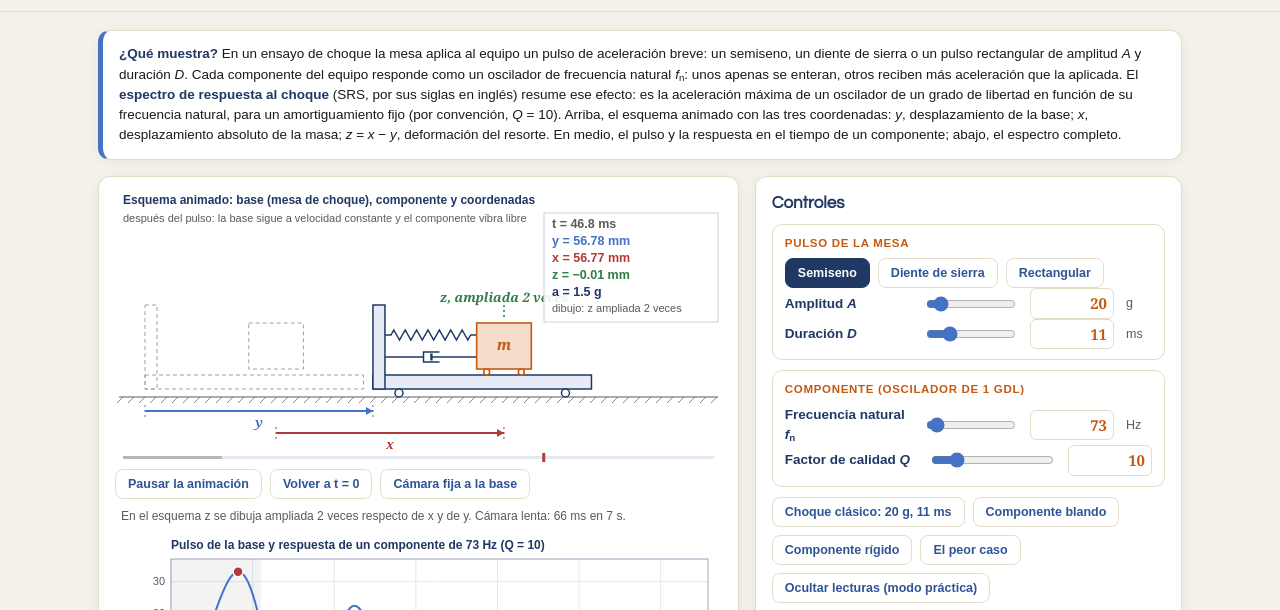
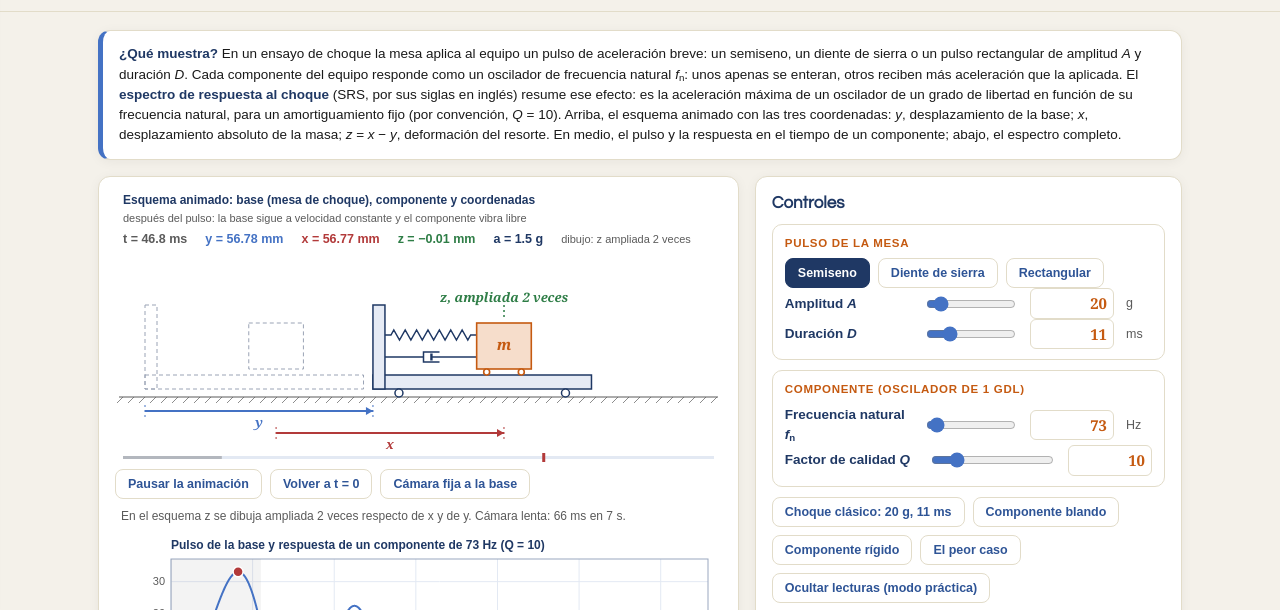
Before and after one commit to ElodieStrupiechonski/vibraciones-exploradores, a plain HTML site: page choque_interactivo.html in a window 1280 px wide. Shown: the part 187-797 px from the top of the page. Drawn offline with Linux system fonts and the light colour scheme; a web font is replaced by a local one.

Commit message:
Choque: lecturas en una linea sobre el esquema
Co-Authored-By: Claude Fable 5.2 <noreply@anthropic.com>
Claude-Session: https://claude.ai/code/session_01DeTjwPj55BDWh3PeEv8KWV

```diff
--- a/choque_interactivo.html
+++ b/choque_interactivo.html
@@ -421,11 +421,13 @@ function esquema(fr){
   c.fillStyle=ORANGE; c.font='italic bold 15px Georgia,serif'; c.textAlign='center'; c.textBaseline='middle'; c.fillText('m',xm+MW/2,my+23);
   // flechas de las coordenadas
   const fl=(x0,x1,yy,col,txt,arr)=>{ c.strokeStyle=col; c.fillStyle=col; c.lineWidth=2; c.beginPath(); c.moveTo(x0,yy); c.lineTo(x1,yy); c.stroke(); if(Math.abs(x1-x0)>7){ const s=x1>x0?1:-1; c.beginPath(); c.moveTo(x1,yy); c.lineTo(x1-7*s,yy-4); c.lineTo(x1-7*s,yy+4); c.closePath(); c.fill(); }
-    c.lineWidth=1; c.setLineDash([2,3]); [x0,x1].forEach(x=>{ c.beginPath(); c.moveTo(x,yy-6); c.lineTo(x,yy+6); c.stroke(); }); c.setLineDash([]); c.font='italic bold 13px Georgia,serif'; c.textAlign='center'; c.textBaseline=arr?'bottom':'top'; c.fillText(txt,Math.max(14,Math.min(W-14,(x0+x1)/2)),yy+(arr?-6:6)); };
+    c.lineWidth=1; c.setLineDash([2,3]); [x0,x1].forEach(x=>{ c.beginPath(); c.moveTo(x,yy-6); c.lineTo(x,yy+6); c.stroke(); }); c.setLineDash([]); c.font='italic bold 13px Georgia,serif'; c.textAlign='center'; c.textBaseline=arr?'bottom':'top'; const tw=c.measureText(txt).width/2+4; c.fillText(txt,Math.max(tw,Math.min(W-tw,(x0+x1)/2)),yy+(arr?-6:6)); };
   if(!cam){ fl(X0,xb,GY+14,STEEL,'y',false); const xm0=X0+12+L0+MW/2; fl(xm0,xm0+e.y*sx+dz,GY+36,RED,'x',false); } else { c.fillStyle=GREY; c.font='11px Arial'; c.textAlign='left'; c.textBaseline='top'; c.fillText(nar?'el piso se desliza hacia atrás: sólo se ve z':'la cámara viaja con la base: el piso se desliza hacia atrás y sólo se ve z, la deformación del resorte',8,GY+14); } fl(xb+12+L0+MW/2,xm+MW/2,my-12,GREEN,nz>1?'z, ampliada '+nz+' veces':'z',true);
   // lecturas reales
   const mm=v=>(v<0?'−':'')+(Math.abs(v*1e3)>=100?Math.abs(v*1e3).toFixed(0):Math.abs(v*1e3).toFixed(2))+' mm', bx=nar?16:W-170, by=nar?40:22, col=[[GREY,'t = '+(e.t*1e3).toFixed(1)+' ms'],[STEEL,'y = '+mm(e.y)],[RED,'x = '+mm(e.x)],[GREEN,'z = '+mm(e.z)],[NAVY,'a = '+(e.a<0?'−':'')+Math.abs(e.a).toFixed(1)+' g']]; if(nz>1) col.push([GREY,'dibujo: z ampliada '+nz+' veces']);
-  c.fillStyle='rgba(255,255,255,.88)'; const bh=nz>1?109:92; c.fillRect(bx-8,by,174,bh); c.strokeStyle='#C9D2E3'; c.lineWidth=1; c.strokeRect(bx-8,by,174,bh); c.font='bold 12.5px Arial'; c.textAlign='left'; c.textBaseline='top'; if(!document.body.classList.contains('oculto')) col.forEach((r,i)=>{ c.fillStyle=r[0]; c.font=(i===5?'11px':'bold 12.5px')+' Arial'; c.fillText(r[1],bx,by+5+i*17); }); else { c.fillStyle=GREY; c.fillText('lecturas ocultas',bx,by+5); }
+  if(nar){
+    c.fillStyle='rgba(255,255,255,.88)'; const bh=nz>1?109:92; c.fillRect(bx-8,by,174,bh); c.strokeStyle='#C9D2E3'; c.lineWidth=1; c.strokeRect(bx-8,by,174,bh); c.font='bold 12.5px Arial'; c.textAlign='left'; c.textBaseline='top'; if(!document.body.classList.contains('oculto')) col.forEach((r,i)=>{ c.fillStyle=r[0]; c.font=(i===5?'11px':'bold 12.5px')+' Arial'; c.fillText(r[1],bx,by+5+i*17); }); else { c.fillStyle=GREY; c.fillText('lecturas ocultas',bx,by+5); }
+  } else { c.font='bold 12.5px Arial'; c.textAlign='left'; c.textBaseline='top'; let xx=8; if(document.body.classList.contains('oculto')){ c.fillStyle=GREY; c.fillText('lecturas ocultas',xx,42); } else col.forEach((r,i)=>{ c.font=(i===5?'11px':'bold 12.5px')+' Arial'; c.fillStyle=r[0]; c.fillText(r[1],xx,i===5?43:42); xx+=c.measureText(r[1]).width+18; }); }
   c.fillStyle=GREY; c.font='11px Arial'; c.textAlign='left'; c.textBaseline='top'; c.fillText(e.t<=D?'durante el pulso: la base acelera':(nar?'después del pulso: vibración libre':'después del pulso: la base sigue a velocidad constante y el componente vibra libre'),8,22);
   // barra de tiempo
   c.fillStyle='#E3E9F3'; c.fillRect(8,HH-7,W-16,3); c.fillStyle='rgba(91,91,91,.35)'; c.fillRect(8,HH-7,(W-16)*D/q.r.tf,3); c.fillStyle=RED; c.fillRect(8+(W-16)*fr-1.5,HH-10,3,9);
```
